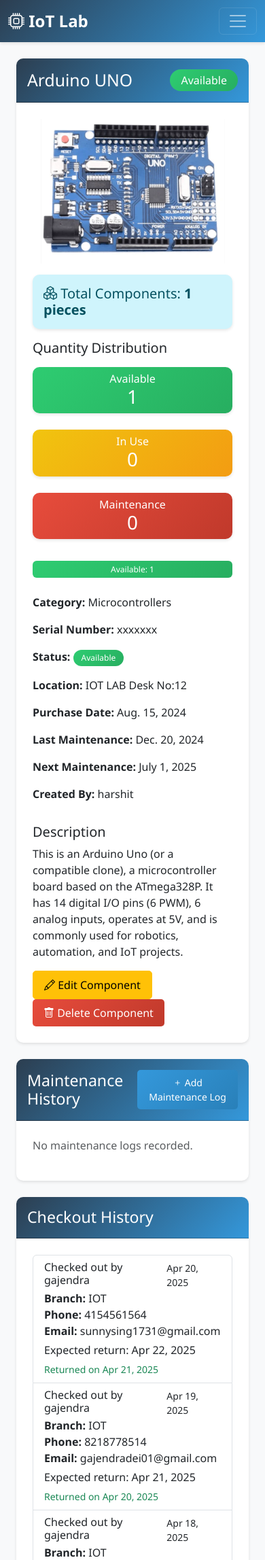
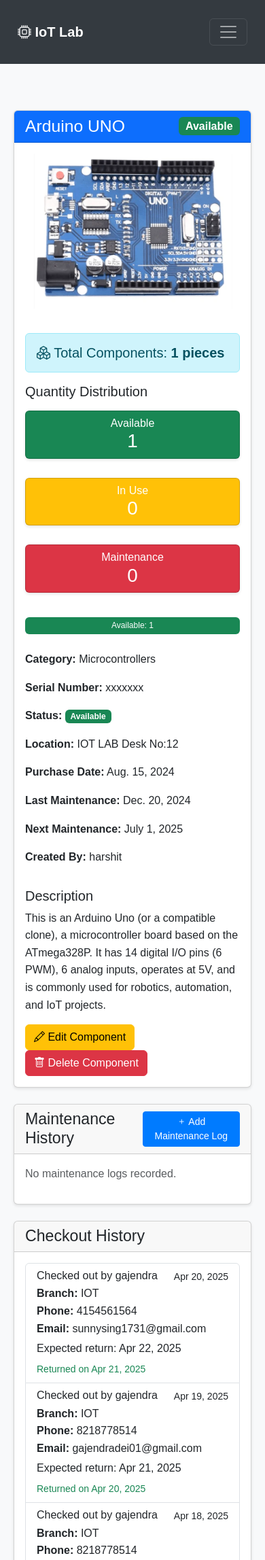
Before and after one commit to Gajendra-001/Lab-Component-Management_system, a Django app: page /component/1/ in a window 390 px wide. Shown: the top 2295 px of the page at 68% size. Run offline with Django 5.2, Linux system fonts and the light colour scheme; a user stored in the database is signed in; data comes from the database, SQL or seed files in the repository; both versions use the stored data as it was after the commit; data that the repository does not hold is empty; some libraries are stand-ins or nearby versions.

Commit message:
Error fixed

```diff
--- /dev/null
+++ b/components/static/css/main.css
@@ -0,0 +1,54 @@
+/* Basic styles for the application */
+body {
+    font-family: Arial, sans-serif;
+    line-height: 1.6;
+    margin: 0;
+    padding: 0;
+    background-color: #f8f9fa;
+}
+
+.container {
+    max-width: 1200px;
+    margin: 0 auto;
+    padding: 20px;
+}
+
+.navbar {
+    background-color: #343a40;
+    padding: 1rem;
+}
+
+.navbar-brand {
+    color: white;
+    font-weight: bold;
+}
+
+.card {
+    margin-bottom: 20px;
+    box-shadow: 0 2px 4px rgba(0,0,0,0.1);
+}
+
+.btn-primary {
+    background-color: #007bff;
+    border-color: #007bff;
+}
+
+.btn-primary:hover {
+    background-color: #0056b3;
+    border-color: #0056b3;
+}
+
+.table {
+    background-color: white;
+}
+
+.alert {
+    margin: 20px 0;
+}
+
+/* Responsive design */
+@media (max-width: 768px) {
+    .container {
+        padding: 10px;
+    }
+}
--- a/components/static/css/style.css
+++ /dev/null
@@ -1,179 +0,0 @@
-:root {
-    --primary-color: #2c3e50;
-    --secondary-color: #3498db;
-    --accent-color: #e74c3c;
-    --background-color: #f8f9fa;
-    --card-shadow: 0 2px 4px rgba(0,0,0,0.1);
-}
-
-body {
-    background-color: var(--background-color);
-    font-family: 'Segoe UI', Tahoma, Geneva, Verdana, sans-serif;
-}
-
-/* Navbar Styling */
-.navbar {
-    background: linear-gradient(135deg, var(--primary-color), var(--secondary-color)) !important;
-    box-shadow: 0 2px 4px rgba(0,0,0,0.1);
-}
-
-.navbar-brand {
-    font-weight: bold;
-    font-size: 1.5rem;
-}
-
-.nav-link {
-    font-weight: 500;
-    transition: color 0.3s ease;
-}
-
-.nav-link:hover {
-    color: #fff !important;
-}
-
-/* Card Styling */
-.card {
-    border: none;
-    border-radius: 10px;
-    box-shadow: var(--card-shadow);
-    transition: transform 0.3s ease, box-shadow 0.3s ease;
-}
-
-.card:hover {
-    transform: translateY(-5px);
-    box-shadow: 0 4px 8px rgba(0,0,0,0.2);
-}
-
-.card-header {
-    background: linear-gradient(135deg, var(--primary-color), var(--secondary-color));
-    color: white;
-    border-radius: 10px 10px 0 0 !important;
-    padding: 1rem;
-}
-
-.card-body {
-    padding: 1.5rem;
-}
-
-/* Button Styling */
-.btn {
-    border-radius: 5px;
-    padding: 0.5rem 1rem;
-    font-weight: 500;
-    transition: all 0.3s ease;
-}
-
-.btn-primary {
-    background: linear-gradient(135deg, var(--secondary-color), #2980b9);
-    border: none;
-}
-
-.btn-primary:hover {
-    background: linear-gradient(135deg, #2980b9, var(--secondary-color));
-    transform: translateY(-2px);
-}
-
-.btn-danger {
-    background: linear-gradient(135deg, var(--accent-color), #c0392b);
-    border: none;
-}
-
-.btn-danger:hover {
-    background: linear-gradient(135deg, #c0392b, var(--accent-color));
-    transform: translateY(-2px);
-}
-
-/* Table Styling */
-.table {
-    background: white;
-    border-radius: 10px;
-    overflow: hidden;
-}
-
-.table thead th {
-    background: var(--primary-color);
-    color: white;
-    border: none;
-    padding: 1rem;
-}
-
-.table tbody tr:hover {
-    background-color: rgba(52, 152, 219, 0.1);
-}
-
-/* Badge Styling */
-.badge {
-    padding: 0.5em 1em;
-    font-weight: 500;
-    border-radius: 20px;
-}
-
-/* Form Styling */
-.form-control {
-    border-radius: 5px;
-    border: 1px solid #ddd;
-    padding: 0.75rem;
-    transition: border-color 0.3s ease, box-shadow 0.3s ease;
-}
-
-.form-control:focus {
-    border-color: var(--secondary-color);
-    box-shadow: 0 0 0 0.2rem rgba(52, 152, 219, 0.25);
-}
-
-/* Alert Styling */
-.alert {
-    border-radius: 10px;
-    border: none;
-    box-shadow: var(--card-shadow);
-}
-
-/* Pagination Styling */
-.pagination .page-link {
-    color: var(--secondary-color);
-    border: none;
-    margin: 0 2px;
-    border-radius: 5px;
-}
-
-.pagination .page-item.active .page-link {
-    background: linear-gradient(135deg, var(--secondary-color), #2980b9);
-    border: none;
-}
-
-/* Component Image Styling */
-.component-image {
-    border-radius: 10px;
-    max-height: 300px;
-    object-fit: cover;
-    width: 100%;
-}
-
-/* Status Badge Colors */
-.bg-success {
-    background: linear-gradient(135deg, #2ecc71, #27ae60) !important;
-}
-
-.bg-warning {
-    background: linear-gradient(135deg, #f1c40f, #f39c12) !important;
-}
-
-.bg-danger {
-    background: linear-gradient(135deg, #e74c3c, #c0392b) !important;
-}
-
-.bg-secondary {
-    background: linear-gradient(135deg, #95a5a6, #7f8c8d) !important;
-}
-
-/* Responsive Adjustments */
-@media (max-width: 768px) {
-    .card {
-        margin-bottom: 1rem;
-    }
-
-    .table-responsive {
-        border-radius: 10px;
-        box-shadow: var(--card-shadow);
-    }
-}
--- a/components/templates/components/base.html
+++ b/components/templates/components/base.html
@@ -4,11 +4,15 @@
     <meta charset="UTF-8">
     <meta name="viewport" content="width=device-width, initial-scale=1.0">
     <title>{% block title %}IoT Lab Management{% endblock %}</title>
+    <!-- Favicon -->
+    <link rel="icon" type="image/x-icon" href="/static/img/favicon.ico">
+    <link rel="apple-touch-icon" href="/static/img/apple-touch-icon.png">
+    <!-- Stylesheets -->
     <link href="https://cdn.jsdelivr.net/npm/bootstrap@5.3.0/dist/css/bootstrap.min.css" rel="stylesheet">
     <link rel="stylesheet" href="https://cdn.jsdelivr.net/npm/bootstrap-icons@1.7.2/font/bootstrap-icons.css">
     <link rel="stylesheet" href="https://fonts.googleapis.com/css2?family=Inter:wght@400;500;600;700&display=swap">
     {% load static %}
-    <link rel="stylesheet" href="{% static 'css/style.css' %}">
+    <link rel="stylesheet" href="/static/css/main.css">
 </head>
 <body>
     <nav class="navbar navbar-expand-lg navbar-dark">
--- a/iotlab/urls.py
+++ b/iotlab/urls.py
@@ -23,4 +23,4 @@ urlpatterns = [
     path('admin/', admin.site.urls),
     path('', include('components.urls')),
     path('accounts/', include('django.contrib.auth.urls')),
-] + static(settings.MEDIA_URL, document_root=settings.MEDIA_ROOT)
+] + static(settings.MEDIA_URL, document_root=settings.MEDIA_ROOT) + static(settings.STATIC_URL, document_root=settings.STATIC_ROOT)
```
Also changed, not shown: iotlab/settings.py (+6 -2 lines), db.sqlite3, 2 other files.
